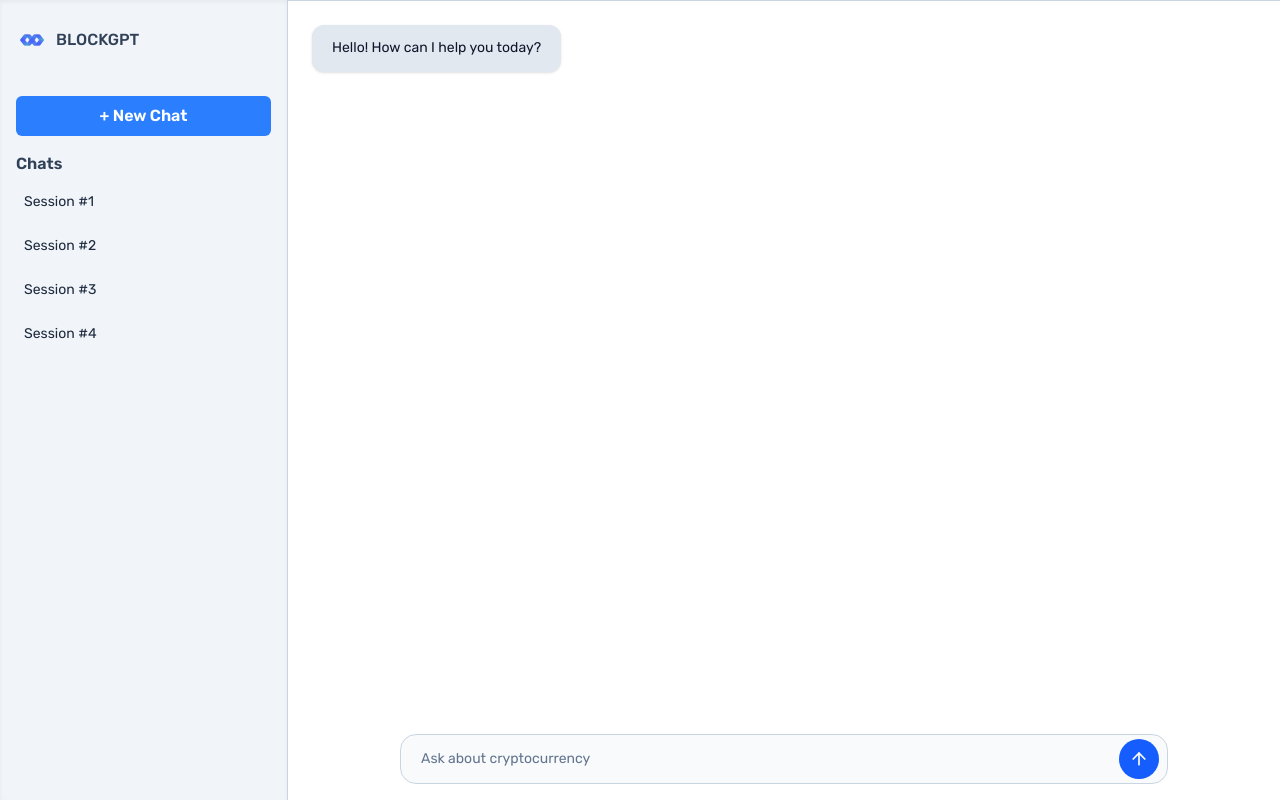
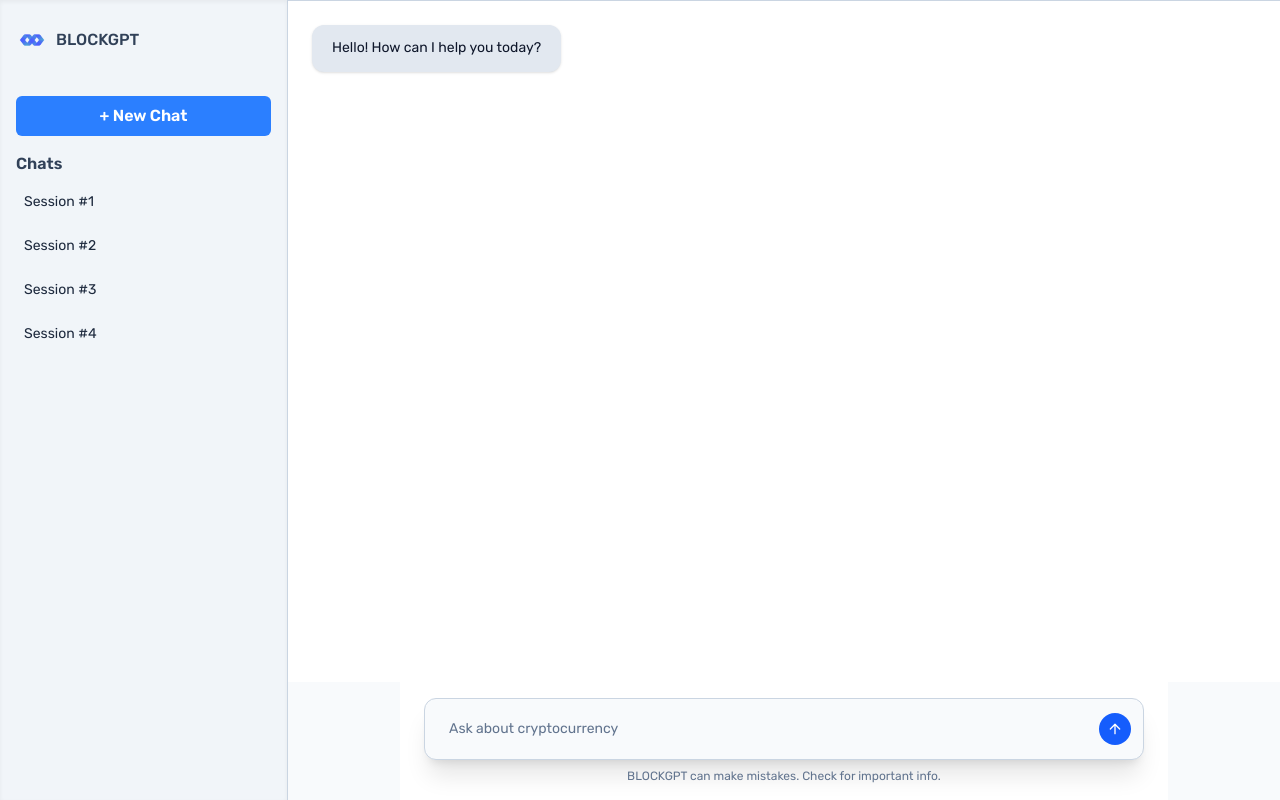
Before and after one commit to ayush9h/BLOCKGPT-V2.0, a Next.js app in the folder client/: page /chat in a window 1280 px wide. Built offline with nearby package versions, Linux system fonts and the light colour scheme; no server answers.

Commit message:
UI changes

```diff
--- a/client/src/app/chat/page.tsx
+++ b/client/src/app/chat/page.tsx
@@ -39,7 +39,7 @@ export default function Chat() {
                     <span className="font-medium text-md text-slate-700">BLOCKGPT</span>
                 </div>
 
-                <button className="mb-4 w-full rounded-md bg-blue-500 px-4 py-2 text-white font-semibold hover:bg-blue-600 transition cursort-pointer">
+                <button className="mb-4 w-full rounded-md bg-blue-500 px-4 py-2 text-white font-semibold hover:bg-blue-600 transition cursor-pointer">
                     + New Chat
                 </button>
 
@@ -71,9 +71,8 @@ export default function Chat() {
                     ))}
                 </div>
 
-                <div className="bg-white px-6 py-4">
-                    <div className="mx-auto w-full max-w-3xl">
-                        <div className="flex items-center gap-2 rounded-2xl border border-slate-300 bg-slate-50 px-2 py-1">
+                <div className="bg-white px-6 py-4 mx-auto w-full max-w-3xl flex flex-col text-center">
+                    <div className="flex items-center rounded-xl border border-slate-300 bg-slate-50 p-3 shadow-xl">
                         <input
                             type="text"
                             value={input}
@@ -84,12 +83,12 @@ export default function Chat() {
                         />
                         <button
                             onClick={handleSend}
-                                className="flex h-10 w-10 shrink-0 items-center justify-center rounded-full bg-blue-600 hover:bg-blue-700 transition-colors cursor-pointer"
+                            className="flex h-8 w-8 shrink-0 items-center justify-center rounded-full bg-blue-600 hover:bg-blue-700 transition-colors cursor-pointer"
                         >
-                                <ArrowUp className="h-5 w-5 text-white" />
+                            <ArrowUp className="h-4 w-4 text-white" />
                         </button>
                     </div>
-                    </div>
+                    <p className="text-xs mt-2 text-slate-500 font-paragraph">BLOCKGPT can make mistakes. Check for important info.</p>
                 </div>
 
 
--- a/client/src/app/components/navbar.tsx
+++ b/client/src/app/components/navbar.tsx
@@ -1,6 +1,6 @@
 'use client'
 
-import { ChevronDown } from 'lucide-react';
+import { ChevronDown, LogOut } from 'lucide-react';
 import { useSession, signOut } from 'next-auth/react'
 import { useState } from 'react'
 
@@ -64,9 +64,10 @@ export default function Navbar({ selectedModel, setSelectedModel }: NavbarProps)
 
                 <button
                   onClick={() => signOut({ redirectTo: '/' })}
-                  className="w-full cursor-pointer rounded-md px-2 py-1.5 text-left text-sm font-paragraph text-red-600 transition-colors duration-200 hover:bg-red-100"
+                  className="flex items-center w-full cursor-pointer rounded-md px-2 py-1.5 text-left text-sm font-paragraph text-red-600 transition-colors duration-200 hover:bg-red-100"
                 >
                   Sign Out
+                  <LogOut className='h-4 w-4 ml-2'/>
                 </button>
               </div>
             </div>
```
Lines whose indentation alone changed are shown as unchanged.
